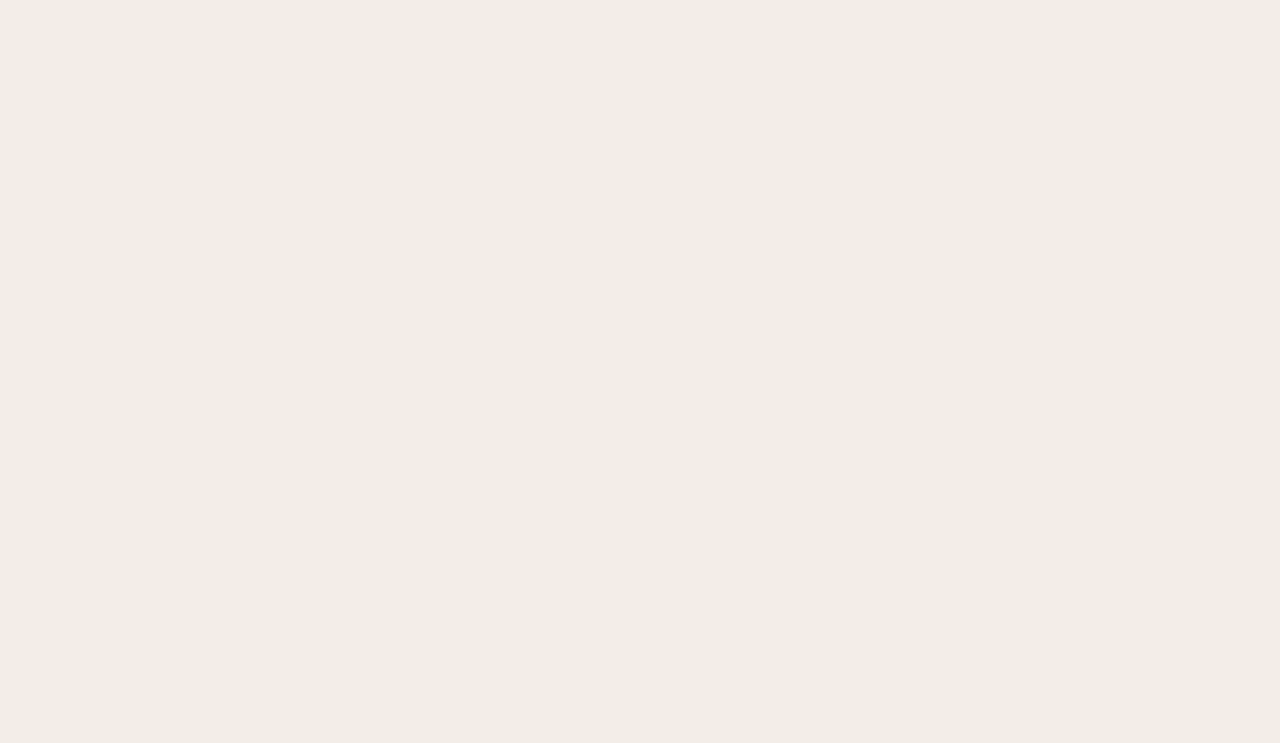
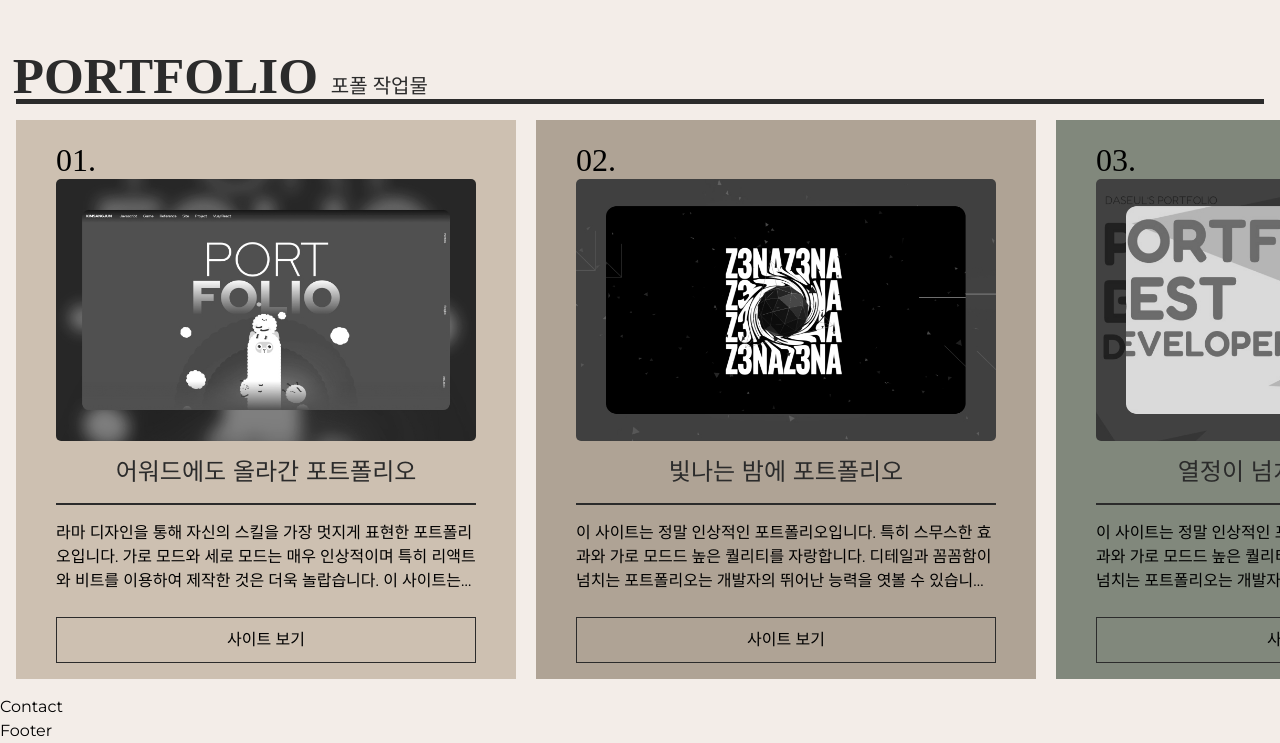
Before and after one commit to joon6390/PortFolio-Next, a Next.js app: page / in a window 1280 px wide. Shown: the part 4864-5607 px from the top of the page. Before the commit the page ends 4720 px from the top, so only its background shows below. Built offline with nearby package versions, Linux system fonts and the light colour scheme; a small style sheet from the web is missing; a web font is replaced by a local one.

Commit message:
포트폴리오 영역 완료

```diff
--- a/src/assets/scss/section/_port.scss
+++ b/src/assets/scss/section/_port.scss
@@ -0,0 +1,141 @@
+#port {
+    width: 100%;
+    margin-top: 30vh;
+    overflow: hidden;
+}
+.port__inner {
+    padding: 16px;
+
+    .port__title {
+        width: 100%;
+        height: 5vw;
+        font-size: 4vw;
+        font-weight: 900;
+        line-height: 1.4;
+        font-family: var(--mainKor-font);
+        text-transform: uppercase;
+        color: var(--black100);
+        border-bottom: 0.4vw solid var(--black100);
+        margin-bottom: 16px;
+        text-indent: -0.26vw;
+
+        @media (max-width: 800px) {
+            width: 100%;
+            margin-bottom: 16px;
+            font-size: 30px;
+            height: auto;
+            top: 68px;
+            z-index: 1000;
+            background-color: var(--mainBg-color);
+        }
+
+        em {
+            font-size: 1.25rem;
+            font-weight: 400;
+            line-height: 2;
+        }
+    }
+    .port__wrap {
+        display: flex;
+        flex-wrap: wrap;
+        width: 7000px;
+
+        .port__item {
+            width: 500px;
+            height: auto;
+            background-color: var(--subBg100);
+            padding: 1rem 2.5rem;
+            margin-right: 20px;
+
+            @media (max-width: 800px) {
+                width: 400px;
+                padding: 40px 30px;
+                height: auto;
+            }
+
+            &.p1 {
+                background-color: var(--subBg100);
+            }
+            &.p2 {
+                background-color: var(--subBg200);
+            }
+            &.p3 {
+                background-color: var(--subBg300);
+            }
+            &.p4 {
+                background-color: var(--subBg400);
+            }
+            &.p5 {
+                background-color: var(--subBg500);
+            }
+            &.p6 {
+                background-color: var(--subBg100);
+            }
+            &.p7 {
+                background-color: var(--subBg200);
+            }
+            &.p8 {
+                background-color: var(--subBg300);
+            }
+            &.p9 {
+                background-color: var(--subBg400);
+            }
+            &.p10 {
+                background-color: var(--subBg500);
+            }
+            .num {
+                font-size: 2rem;
+                font-family: var(--mainNum-font);
+            }
+            .img {
+                display: block;
+                margin-top: -5px;
+                transition: margin-top 0.3s;
+
+                img {
+                    border-radius: 5px;
+                    filter: saturate(0%);
+                    transition: all 0.3s;
+                }
+
+                &:hover {
+                    margin-top: 0;
+
+                    img {
+                        filter: saturate(100%)
+                    }
+                }
+            }
+            .title {
+                font-size: 1.5rem;
+                text-align: center;
+                padding: 0.8rem 0;
+                font-weight: 700;
+                color: var(--black100);
+                border-bottom: 2px solid var(--black100);
+                margin-bottom: 1rem;
+            }
+            .desc {
+                font-size: 1rem;
+                overflow: hidden;
+                text-overflow: ellipsis;
+                display: -webkit-box;
+                -webkit-line-clamp: 3;
+                -webkit-box-orient: vertical;
+            }
+            .site {
+                border: 1px solid var(--black100);
+                display: block;
+                text-align: center;
+                padding: 0.625rem 1.5rem;
+                margin-top: 1.5rem;
+                transition: all 0.2s;
+
+                &:hover {
+                    background-color: var(--black100);
+                    color: var(--white);
+                }
+            }
+        }
+    }
+}
--- a/src/components/Port.jsx
+++ b/src/components/Port.jsx
@@ -1,9 +1,38 @@
-import React from 'react'
+import React from "react";
+import Image from "next/image";
+
+import { portText } from "@/constants";
 
 const Port = () => {
-  return (
-    <div>Port</div>
-  )
+    return (
+        <section id="port">
+            <div className="port__inner">
+                <h2 className="port__title">
+                    portfolio <em>포폴 작업물</em>
+                </h2>
+                <div className="port__wrap">
+                    {portText.map((port, key) => (
+                        <article className={`port__item p${key+1}`} key={key}>
+                            <span className="num">{port.num}.</span>
+                            <a href={port.code} target="_blank" className="img">
+                                <Image
+                                    src={port.img}
+                                    alt={port.name}
+                                    width={420}
+                                    height={262}
+                                    style={{ width: "100%", height: "auto" }}
+                                    loading="eager"
+                                />
+                            </a>
+                            <h3 className="title">{port.title}</h3>
+                            <p className="desc">{port.desc}</p>
+                            <a href={port.view} target="_blank" className="site">사이트 보기</a>
+                    </article>
+                    ))}
+                </div>
+            </div>
+        </section>
+    )
 }
 
-export default Port
+export default Port;
```
